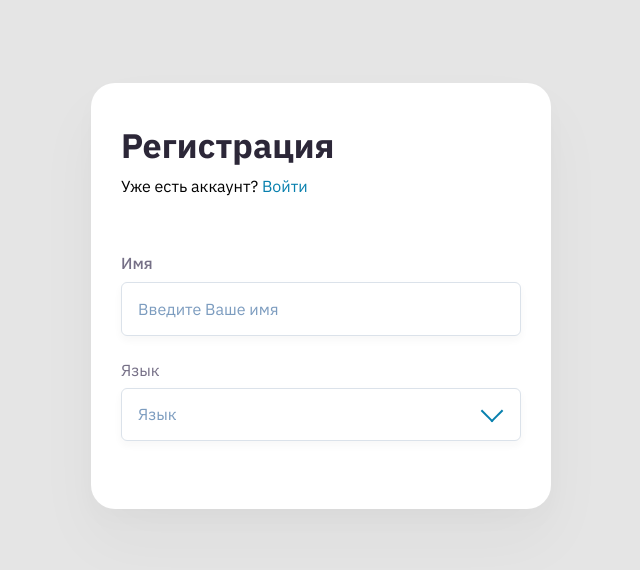
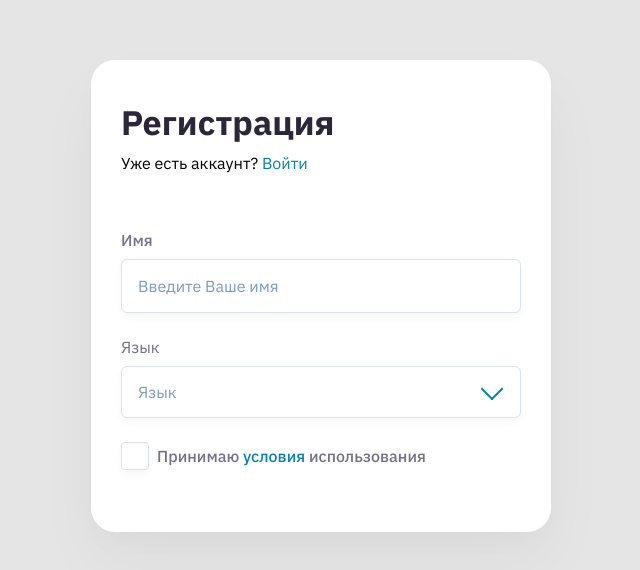
Before and after one commit to e1bandito/amigoweb, a Vue app: page / in a window 1280 px wide. Shown: the part 104-674 px from the top of the page, without its empty margins (319-959 px from the left). Built offline with nearby package versions, Linux system fonts and the light colour scheme.

Commit message:
add styles for checkbox

```diff
--- a/src/assets/styles/variables.scss
+++ b/src/assets/styles/variables.scss
@@ -13,6 +13,10 @@ $input-border-color: #dbe2ea;
 $input-border-focus-color: #0880ae;
 $input-shadow-color: rgba(44, 39, 56, 0.04);
 
+$checkbox-border-color: #dbe2ea;
+$checkbox-border-check-color: #0880ae;
+$checkbox-shadow-color: rgba(44, 39, 56, 0.04);
+
 $btn-bg: #0880ae;
 $btn-shadow: 0px 2px 4px rgba(44, 39, 56, 0.08), 0px 4px 8px rgba(44, 39, 56, 0.08);
 $btn-shadow-hover: 0px 12px 24px rgba(44, 39, 56, 0.08), 0px 24px 48px rgba(44, 39, 56, 0.16);
--- a/src/components/Checkbox.vue
+++ b/src/components/Checkbox.vue
@@ -1,5 +1,9 @@
 <template>
-
+  <div class="checkbox">
+    <input id="checkbox" type="checkbox" class="checkbox__field visually-hidden" placeholder="Введите Ваше имя">
+    <label for="checkbox" class="checkbox__label">Принимаю <a href="#" class="checkbox__link">условия</a> использования</label>
+    <span class="checkbox__error">Примите условия использования</span>
+  </div>
 </template>
 
 <script>
@@ -8,6 +12,79 @@ export default {
 }
 </script>
 
-<style scoped>
+<style lang="scss">
+@import "src/assets/styles/variables";
+@import "src/assets/styles/helpers";
 
+.checkbox {
+  position: relative;
+  padding-bottom: 24px;
+}
+
+.checkbox__label {
+  position: relative;
+  padding-left: 36px;
+  color: $text-light;
+  font-weight: 500;
+  cursor: pointer;
+  user-select: none;
+
+  &::before {
+    content: "";
+    position: absolute;
+    left: 0;
+    top: 0;
+    bottom: 0;
+    margin: auto;
+    width: 28px;
+    height: 28px;
+    background-color: $white;
+    border: 1px solid $checkbox-border-color;
+    box-shadow: 0 4px 8px $checkbox-shadow-color;
+    border-radius: 4px;
+  }
+
+  &::after {
+    position: absolute;
+    top: 4px;
+    left: 8px;
+    margin: auto;
+    border-left: 1px solid $checkbox-border-check-color;
+    border-bottom: 1px solid $checkbox-border-check-color;
+    width: 13px;
+    height: 7px;
+    transform: rotate(-45deg);
+  }
+}
+
+.checkbox__field:checked + .checkbox__label::before {
+  border: 2px solid $checkbox-border-check-color;
+}
+
+.checkbox__field:checked + .checkbox__label::after {
+  content: "";
+}
+
+.checkbox__field:focus + .checkbox__label::before {
+  border: 2px solid $checkbox-border-check-color;
+}
+
+.checkbox__link {
+  color: $text-blue;
+
+  &:hover {
+    color: $text-light-blue;
+  }
+}
+
+.checkbox__error {
+  display: none;
+
+  position: absolute;
+  bottom: 0;
+  left: 0;
+  font-size: 14px;
+  line-height: 18px;
+  color: $text-error;
+}
 </style>
--- a/src/components/Form.vue
+++ b/src/components/Form.vue
@@ -5,6 +5,7 @@
       <p class="form__text">Уже есть аккаунт? <a href="#" class="form__link">Войти</a></p>
       <Input/>
       <Select/>
+      <Checkbox/>
     </form>
   </div>
 </template>
@@ -12,11 +13,14 @@
 <script>
 import Select from "@/components/Select";
 import Input from "@/components/Input";
+import Checkbox from "@/components/Checkbox";
 
 export default {
   name: 'Form',
   components: {
-    Select, Input
+    Checkbox,
+    Select,
+    Input
   }
 }
 </script>
--- a/src/components/Select.vue
+++ b/src/components/Select.vue
@@ -2,7 +2,7 @@
   <div class="select">
     <p class="select__label">Язык</p>
     <div class="select__inner">
-      <div class="select__placeholder">Язык</div>
+      <div class="select__placeholder" tabindex="0">Язык</div>
       <ul class="select__list">
         <li class="select__item">Русский</li>
         <li class="select__item">Английский</li>
@@ -66,6 +66,12 @@ export default {
     transform: rotate(-45deg);
   }
 
+  &:focus {
+    outline: none;
+    border: 2px solid $input-border-focus-color;
+    padding: 14px 56px 13px 15px;
+  }
+
   &:hover {
     border: 2px solid $input-border-focus-color;
     padding: 14px 56px 13px 15px;
```
